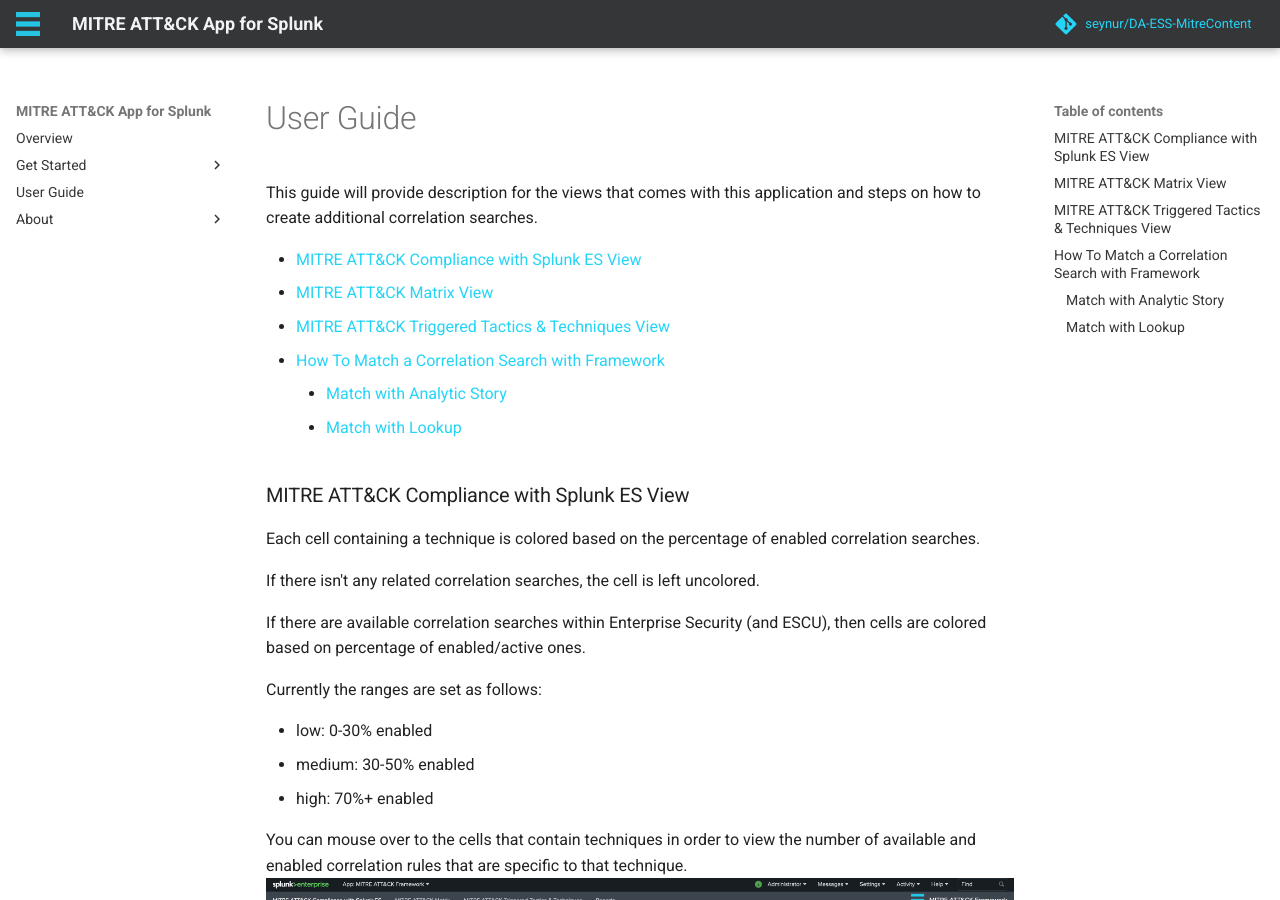
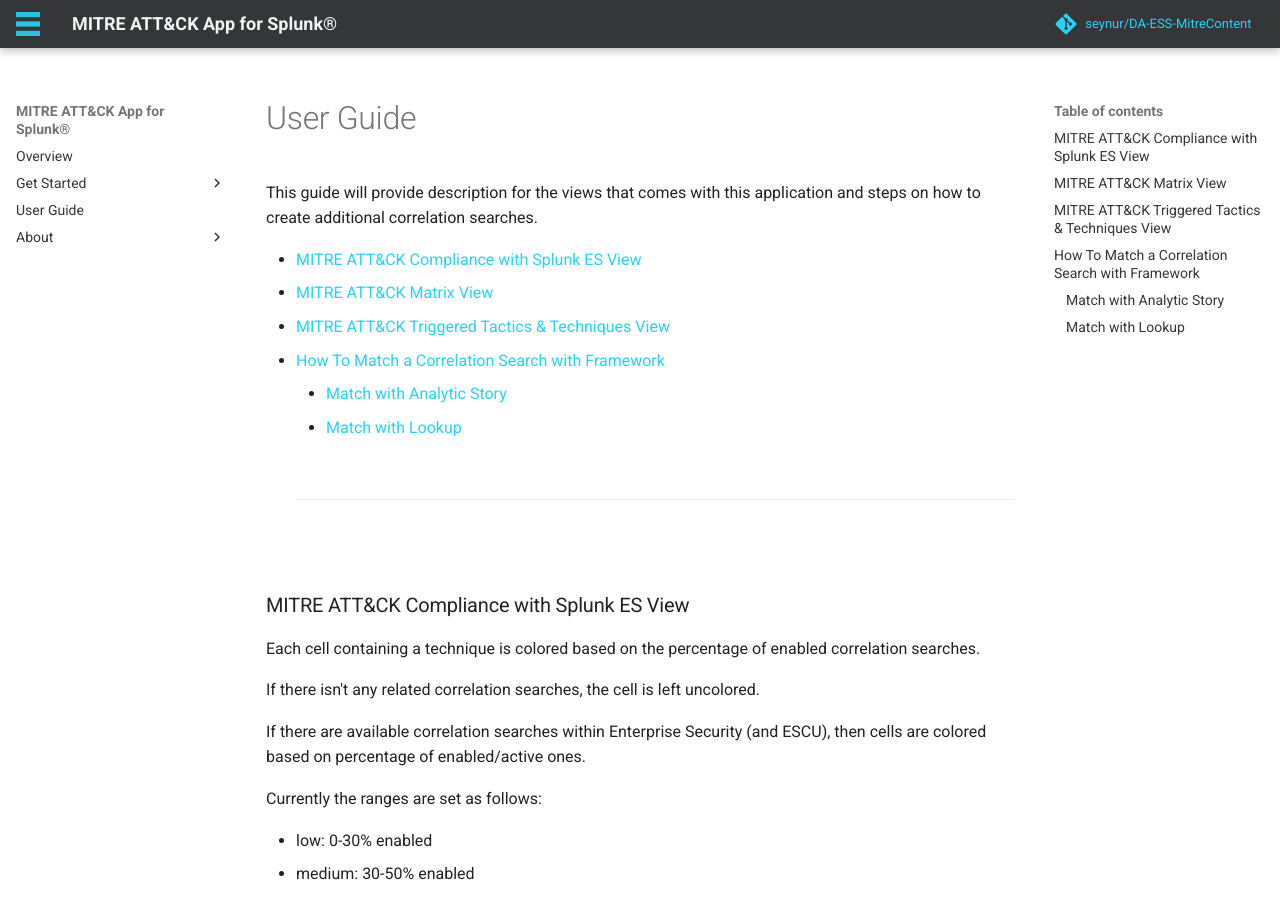
Before and after one commit to Oykucann/mitre-app-for-splunk-docs, an MkDocs documentation site: the page built from docs/user_guide.md, in a window 1280 px wide and 900 px high. Built offline with MkDocs 1.6.1 and Material for MkDocs 9.7.7, drawn with Linux system fonts in a browser that asks for light colours; comment, search, counter and statistics services are not loaded; the version menu is left out.

Commit message:
update spaces

```diff
--- a/docs/user_guide.md
+++ b/docs/user_guide.md
@@ -11,6 +11,14 @@
 * [How To Match a Correlation Search with Framework](#how-to-match-a-correlation-search-with-framework)
     - [Match with Analytic Story](#match-with-analytic-story)
     - [Match with Lookup](#match-with-lookup)
+
+    &nbsp;
+
+
+    ---
+
+
+    &nbsp;
 
 ### MITRE ATT&CK Compliance with Splunk ES View
 Each cell containing a technique is colored based on the percentage of enabled correlation searches.
@@ -28,12 +36,28 @@
 You can mouse over to the cells that contain techniques in order to view the number of available and enabled correlation rules that are specific to that technique.
 ![setup4]
 
+&nbsp;
+
+
+---
+
+
+&nbsp;
+
 ### MITRE ATT&CK Matrix View
 This dashboard/form has filtering options based on "**Event Time Range**" and "**Urgency**" level of Notable Events.  It provides and overview of triggered techniques within MITRE ATT&CK Matrix colored according to the "**Urgency**" level of Notable Events.
 
 You can click on the triggered technique which provides the drill-down functionality and opens up Enterprise Security App **Incident Review** view for further analysis/investigation.
 
 ![triggered_techniques1]
+
+&nbsp;
+
+
+---
+
+
+&nbsp;
 
 ### MITRE ATT&CK Triggered Tactics & Techniques View
 This dashboard/form provides an overview of triggered rules based on MITRE ATT&CK Tactics and Notable assets/identities.  This is an effort to provide a better visibility for a notable asset/identity journey through MITRE ATT&CK Framework.  The number of triggered Notable Events according to MITRE ATT&CK techniques are aggregated by Notable Assets where ``notable_asset`` is populated by ``src``, ``dest`` or ``user`` from related Data Models.
@@ -46,11 +70,27 @@
 
 ![triggered_techniques2]
 
+&nbsp;
+
+
+---
+
+
+&nbsp;
+
 ### How To Match a Correlation Search with Framework
 There are 2 ways to accomplish this task.
 
 1. [Match with Analytic Story](#match-with-analytic-story): Enable a new or existing *Analytic Story* to be tagged with the relevant *Correlation Search*
 2. [Match with Lookup](#match-with-lookup): Edit the ``mitre_user_rule_technique_lookup.csv`` file.
+
+&nbsp;
+
+
+---
+
+
+&nbsp;
 
 #### Match with Analytic Story
 The view in the application utilized *Analytic Stories* that are tagged with the *Correlation Searches*.  Hence, in order to associate a *Correlation Search* with MITRE ATT&CK Techniques, you will need to create a new *Analytic Story* and add your *Correlation Search* with the appropriate tags.
@@ -73,6 +113,14 @@
 
 Once saved, the correlation search will populate both the Compliance and Triggered Techniques dashboards.
 
+&nbsp;
+
+
+---
+
+
+&nbsp;
+
 #### Match with Lookup
 Each correlation rule is associated with 1 or more technique IDs.  For a given correlation rule you if you simply want to add the technique ID, then you'll need to edit ``mitre_user_rule_technique_lookup.csv``.  The scheduled searches combine this lookup along with analytic stories and checks against exisitng saved/correlation searches in order to create ``mitre_all_rule_technique_lookup.csv``, which is used within the app.
 
@@ -88,6 +136,8 @@
 
 **NOTE**: We are hoping to improve upon this manual process in the future releases.
 
+---
+
 [setup4]: assets/img/setup4.png
 [triggered_techniques1]: assets/img/triggered_techniques1.png
 [triggered_techniques2]: assets/img/triggered_techniques2.png
--- a/mkdocs.yml
+++ b/mkdocs.yml
@@ -1,4 +1,4 @@
-site_name: MITRE ATT&CK App for Splunk
+site_name: MITRE ATT&CK App for Splunk&reg;
 # Repository
 repo_name: seynur/DA-ESS-MitreContent
 repo_url: https://github.com/seynur/DA-ESS-MitreContent
```
Also changed, not shown: docs/index.md (+15 -0 lines), docs/installation.md (+9 -0 lines).
